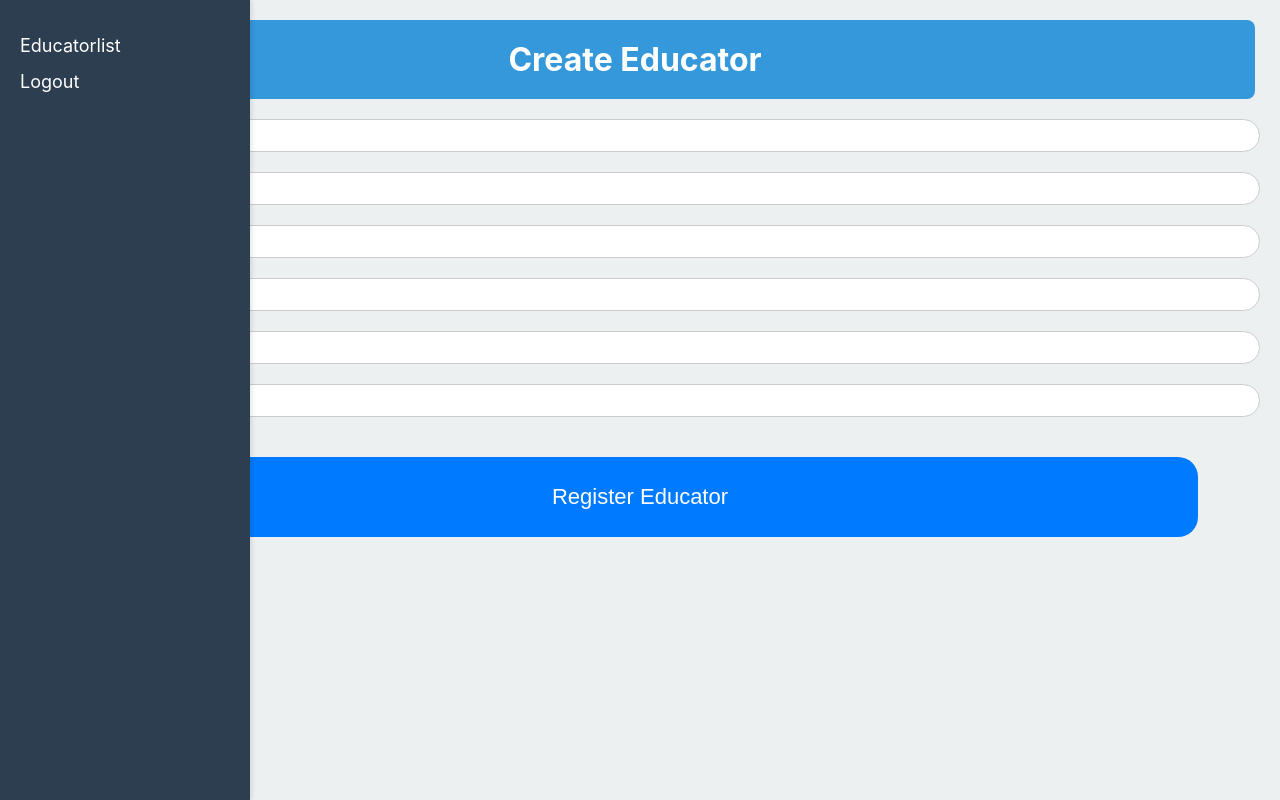
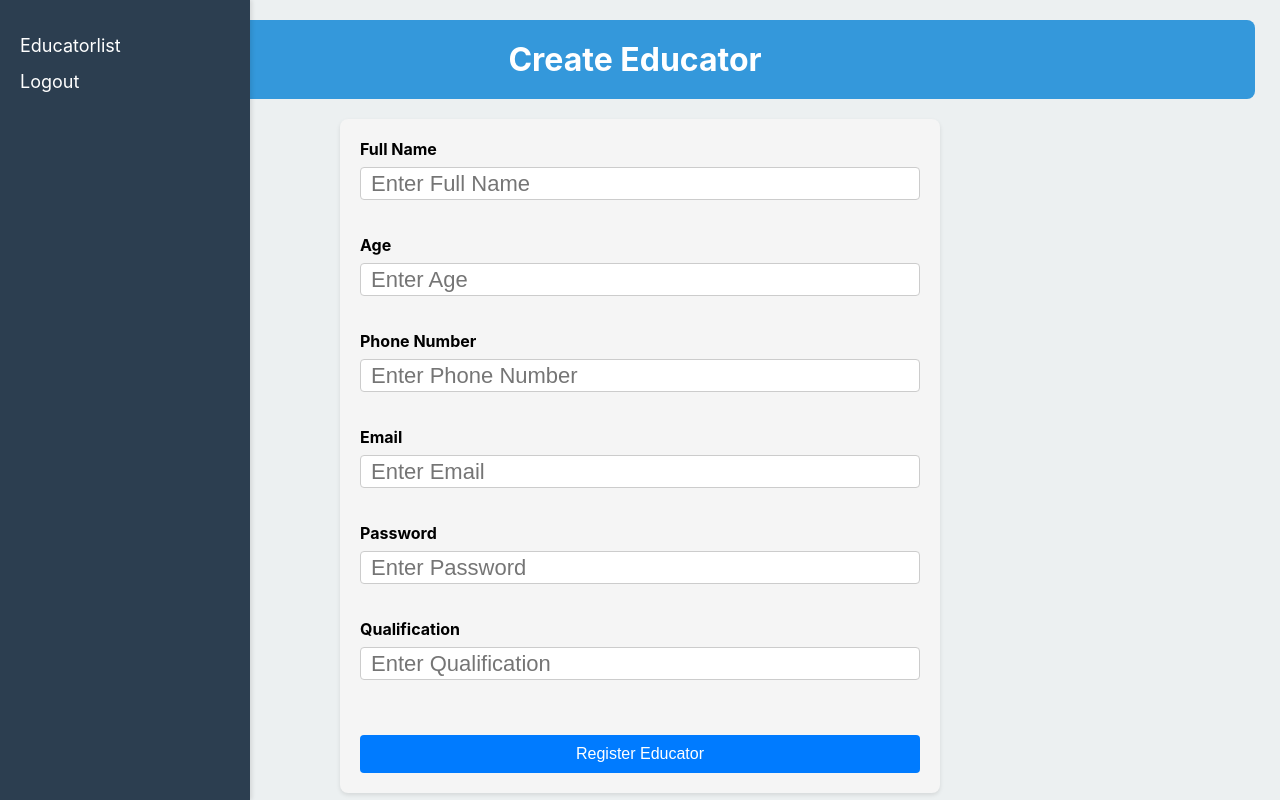
Before and after one commit to varunteja436/Finalprojectlms, a React (Create React App) app: page /educatorcreate in a window 1280 px wide. Built offline with nearby package versions, Linux system fonts and the light colour scheme.

Commit message:
added seperate page for educator named as educatorpasswordchange

```diff
--- a/package.json
+++ b/package.json
@@ -9,7 +9,8 @@
     "react-dom": "^19.0.0",
     "react-router-dom": "^7.1.1",
     "react-scripts": "5.0.1",
-    "web-vitals": "^4.2.4"
+    "web-vitals": "^4.2.4",
+    "webpack": "^5.97.1"
   },
   "scripts": {
     "start": "react-scripts start",
--- a/src/App.js
+++ b/src/App.js
@@ -12,6 +12,7 @@ import EducatorCreateCourse from "./EducatorCreateCourse";
 import EducatorEditCourse from "./EducatorEditCourse";
 import EducatorCourseList from "./EducatorCourseList";
 import ForgotPassword from "./forgotpassword";
+import Educatorchangepassword from "./Educatorchangepassword";
 import "./App.css";
 
 function App() {
@@ -31,6 +32,7 @@ function App() {
           <Route path="/educatorEditCourse" element={<EducatorEditCourse />} />
           <Route path="/educatorCourseList" element={<EducatorCourseList />} />
           <Route path="/forgotpassword" element={<ForgotPassword />} />
+          <Route path="/educatorchangepassword" element={<Educatorchangepassword />} />
         </Routes>
       </div>
     </BrowserRouter>
--- /dev/null
+++ b/src/Educatorchangepassword.css
@@ -0,0 +1,50 @@
+.educator-change-password-container {
+    display: flex;
+    justify-content: center;
+    align-items: center;
+    height: 100vh;
+    background-color: #f4f4f4;
+  }
+
+  .change-password-form {
+    background-color: white;
+    padding: 20px;
+    border-radius: 8px;
+    box-shadow: 0 4px 8px rgba(0, 0, 0, 0.1);
+    width: 300px;
+    text-align: center;
+  }
+
+  .change-password-form h1 {
+    font-size: 24px;
+    margin-bottom: 20px;
+  }
+
+  .input-field {
+    width: 100%;
+    padding: 10px;
+    margin-bottom: 15px;
+    border: 1px solid #ccc;
+    border-radius: 4px;
+  }
+
+  .error-text {
+    color: red;
+    font-size: 14px;
+    margin-bottom: 10px;
+  }
+
+  .submit-button {
+    width: 100%;
+    padding: 10px;
+    background-color: #007bff;
+    color: white;
+    border: none;
+    border-radius: 4px;
+    cursor: pointer;
+    font-size: 16px;
+  }
+
+  .submit-button:hover {
+    background-color: #0056b3;
+  }
--- /dev/null
+++ b/src/Educatorchangepassword.js
@@ -0,0 +1,64 @@
+import React, { useState } from "react";
+import { useNavigate } from "react-router-dom";
+import { getAuth, updatePassword } from "firebase/auth";
+import { ref, update } from "firebase/database";
+import { db } from "./firebase";
+import "./Educatorchangepassword.css";
+
+const EducatorChangePassword = () => {
+  const navigate = useNavigate();
+  const auth = getAuth();
+  const user = auth.currentUser;
+
+  const [newPassword, setNewPassword] = useState("");
+  const [error, setError] = useState("");
+
+  const passwordRegex = /^(?=.*[a-z])(?=.*[A-Z])(?=.*\d)(?=.*[@$!%*?&])[A-Za-z\d@$!%*?&]{6,}$/;
+
+  const handlePasswordChange = async () => {
+    if (!passwordRegex.test(newPassword)) {
+      setError(
+        "Password must be at least 6 characters long, include one uppercase letter, one lowercase letter, one digit, and one special character."
+      );
+      return;
+    }
+
+    try {
+      if (user) {
+        await updatePassword(user, newPassword);
+
+        const userRef = ref(db, `users/${user.uid}`);
+        await update(userRef, { firstTimeLogin: false });
+
+        alert("Password updated successfully!");
+        navigate("/educatordashboard");
+      } else {
+        setError("User is not authenticated. Please log in again.");
+      }
+    } catch (error) {
+      console.error("Error changing password:", error.message);
+      setError("An error occurred while updating your password.");
+    }
+  };
+
+  return (
+    <div className="educator-change-password-container">
+      <div className="change-password-form">
+        <h1>Change Password</h1>
+        <input
+          type="password"
+          placeholder="Enter New Password"
+          value={newPassword}
+          onChange={(e) => setNewPassword(e.target.value)}
+          className="input-field"
+        />
+        {error && <p className="error-text">{error}</p>}
+        <button onClick={handlePasswordChange} className="submit-button">
+          Update Password
+        </button>
+      </div>
+    </div>
+  );
+};
+
+export default EducatorChangePassword;
--- a/src/Educatorcreate.css
+++ b/src/Educatorcreate.css
@@ -51,20 +51,43 @@
     text-align: center;
   }
 
+  .form-container {
+    width: 50%;
+    margin: 0 auto;
+    display: flex;
+    flex-direction: column;
+    gap: 20px;
+    padding: 20px;
+    background-color: #ffffff;
+    box-shadow: 0 4px 8px rgba(0, 0, 0, 0.1);
+    border-radius: 8px;
+  }
+
+  .form-group {
+    display: flex;
+    flex-direction: column;
+    align-items: flex-start;
+  }
+
+  .form-group label {
+    font-size: 16px;
+    font-weight: bold;
+    margin-bottom: 8px;
+  }
+
   .input-field {
-    height: 48px;
-    width: 90%;
+    width: 100%;
+    height: 40px;
     padding: 8px;
-    font-size: 16px;
+    font-size: 14px;
     border: 1px solid #ccc;
-    border-radius: 5px;
-    margin-bottom: 20px;
+    border-radius: 4px;
   }
 
   .submit-button {
-    height: 80px;
-    width: 90%;
-    font-size: 18px;
+    width: 100%;
+    padding: 12px 20px;
+    font-size: 16px;
     background-color: #007bff;
     color: white;
     border: none;
@@ -77,6 +100,9 @@
     background-color: #0056b3;
   }
 
+
+
+
   .educator-list-section {
     margin-top: 40px;
     text-align: center;
@@ -85,8 +111,3 @@
   .educator-list-container a {
     cursor: pointer;
   }
-
-  .submit-button:disabled {
-    background-color: #ccc;
-    cursor: not-allowed;
-  }
--- a/src/Educatorcreate.js
+++ b/src/Educatorcreate.js
@@ -80,57 +80,83 @@ const CreateEducator = () => {
         <header>
           <h1>Create Educator</h1>
         </header>
+        <div className="form-container">
+          <div className="form-group">
+            <label htmlFor="fullname">Full Name</label>
             <input
               type="text"
+              id="fullname"
               name="fullname"
-          placeholder="Full Name"
+              placeholder="Enter Full Name"
               value={educatorData.fullname}
               onChange={handleInputChange}
               className="input-field"
             />
+          </div>
+          <div className="form-group">
+            <label htmlFor="age">Age</label>
             <input
               type="text"
+              id="age"
               name="age"
-          placeholder="Age"
+              placeholder="Enter Age"
               value={educatorData.age}
               onChange={handleInputChange}
               className="input-field"
             />
+          </div>
+          <div className="form-group">
+            <label htmlFor="number">Phone Number</label>
             <input
               type="text"
+              id="number"
               name="number"
-          placeholder="Phone Number"
+              placeholder="Enter Phone Number"
               value={educatorData.number}
               onChange={handleInputChange}
               className="input-field"
             />
+          </div>
+          <div className="form-group">
+            <label htmlFor="email">Email</label>
             <input
               type="email"
+              id="email"
               name="email"
-          placeholder="Email"
+              placeholder="Enter Email"
               value={educatorData.email}
               onChange={handleInputChange}
               className="input-field"
             />
+          </div>
+          <div className="form-group">
+            <label htmlFor="password">Password</label>
             <input
               type="password"
+              id="password"
               name="password"
-          placeholder="Password"
+              placeholder="Enter Password"
               value={educatorData.password}
               onChange={handleInputChange}
               className="input-field"
             />
+          </div>
+          <div className="form-group">
+            <label htmlFor="qualification">Qualification</label>
             <input
               type="text"
+              id="qualification"
               name="qualification"
-          placeholder="Qualification"
+              placeholder="Enter Qualification"
               value={educatorData.qualification}
               onChange={handleInputChange}
               className="input-field"
             />
+          </div>
           <button onClick={registerEducator} className="submit-button">
             Register Educator
           </button>
+        </div>
       </main>
     </div>
   );
--- a/src/Educatorlist.css
+++ b/src/Educatorlist.css
@@ -77,11 +77,11 @@ header {
 }
 
 table {
-  width: 170%;
+  width: 60%;
   border-collapse: collapse;
   margin-top: 20px;
   border: 1px solid #ddd;
-  margin-left: -100px;
+
 }
 
 table th,
@@ -89,16 +89,19 @@ table td {
   padding: 12px;
   text-align: left;
   border-bottom: 1px solid #ddd;
+
 }
 
 table th {
   background-color: #3498db;
   color: white;
   font-size: 16px;
+
 }
 
 table td {
   font-size: 14px;
+  margin-right: 40px;
 }
 
 
--- a/src/Educatorlist.js
+++ b/src/Educatorlist.js
@@ -48,7 +48,7 @@ const EducatorList = () => {
         <section className="educator-list-section">
           <button
             className="create-educator-button"
-            onClick={() => navigate("/educatorcreatecourse")}
+            onClick={() => navigate("/educatorcreate")}
           >
             Create Educator
           </button>
```
Also changed, not shown: src/Educatordashboard.js (+17 -52 lines), 1 other file (tests, documents, lock files or other folders). Lines whose indentation alone changed are shown as unchanged.
